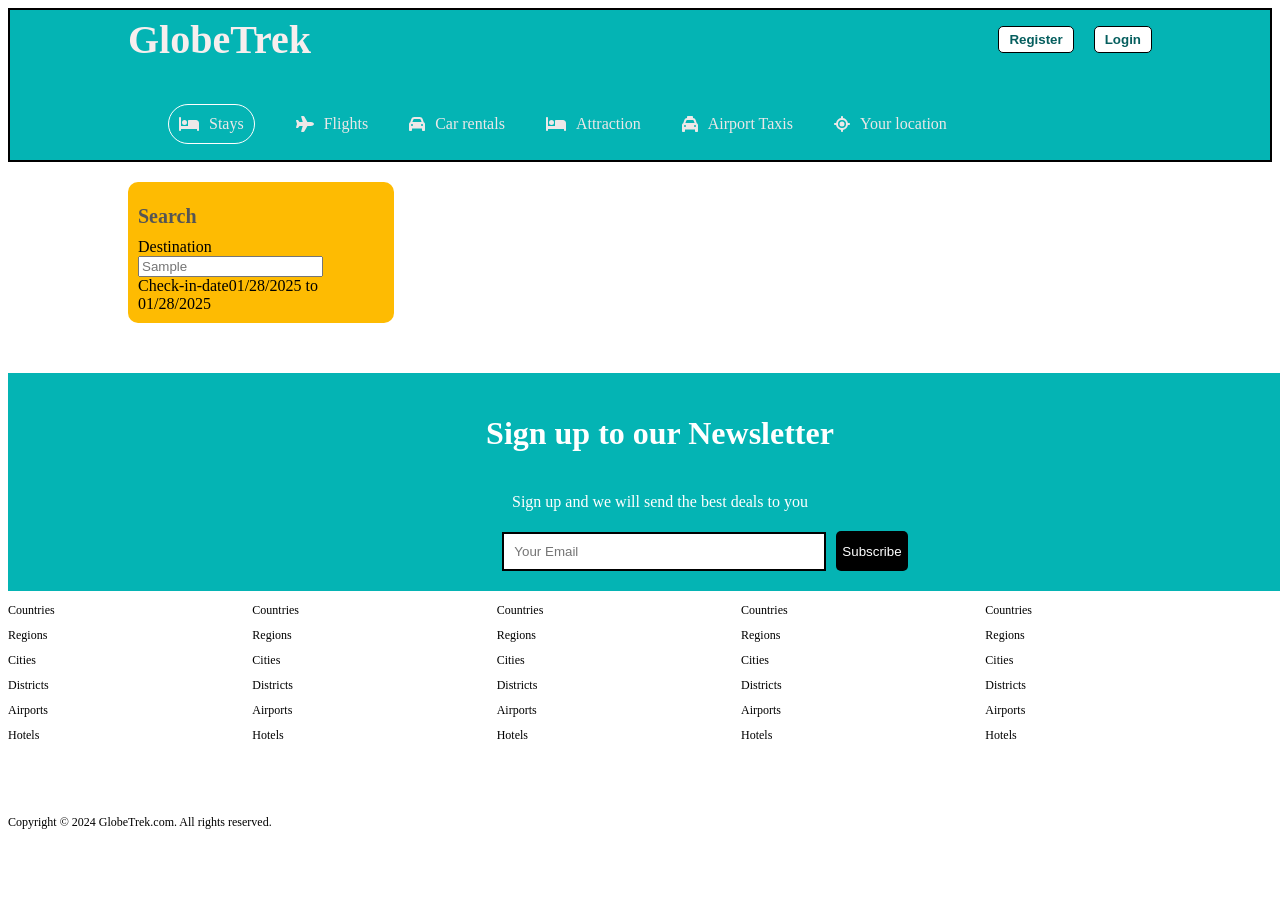
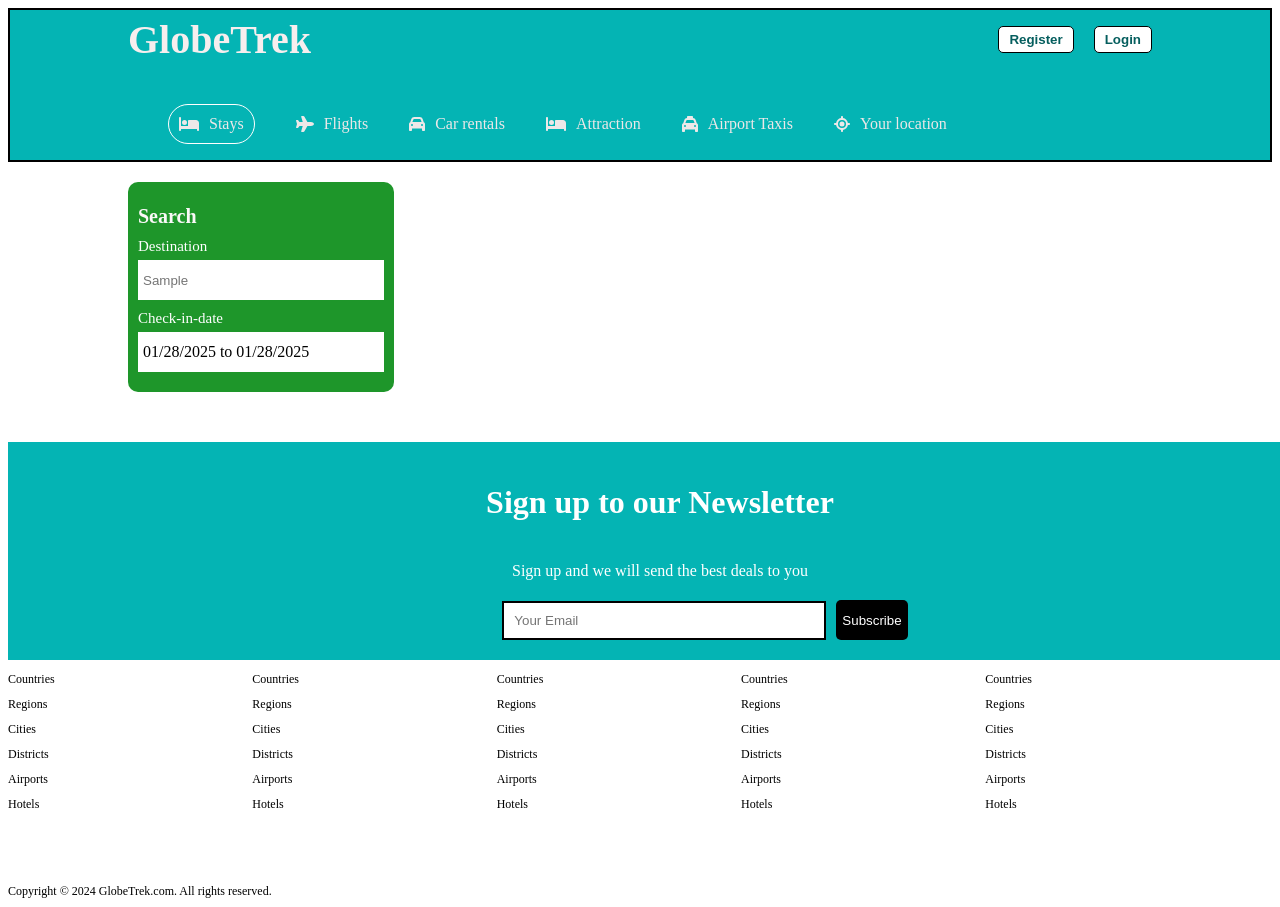
Before and after one commit to par2hibATU/Y4-GlobeTrek-PE-, a React (Create React App) app: page / in a window 1280 px wide. Both pictures are taken after typing "Sample" into the empty fields and a click on the button "Search". Shown: the top 907 px of the page. Before the commit the page ends 838 px from the top, so only its background shows below. Built offline with nearby package versions, Linux system fonts and the light colour scheme.

Commit message:
Search button on home page directs to the hotel page with the information like destination, date and room numnbers

```diff
--- a/src/pages/list/List.jsx
+++ b/src/pages/list/List.jsx
@@ -42,5 +42,3 @@ export const List = () => {
 }
 
 export default List;
-
-/*Timestamp at 1:09:15*/
--- a/src/pages/list/list.css
+++ b/src/pages/list/list.css
@@ -13,20 +13,48 @@
 
 .listSearch{
     flex: 1;
-    background-color: #febb02;
+    background-color: #1e962a;
     padding: 10px;
     border-radius: 10px;
     position: sticky;
     top: 10px;
+    height: max-content;
 }
 /* position is sticky cause I want to keep the search box stick to the top when user will scroll down the page */
 
 .lsTitle{
     font-size: 20px;
-    color: #555;
+    color: #faf8f8;
     margin-bottom: 10px;
 }
 
 .listResult{
     flex: 3;
 }
+
+.lsItem{
+    display: flex;
+    flex-direction: column;
+    gap: 5px;
+    margin-bottom: 10px;
+}
+
+.lsItem>label{
+    font-size: 15px;
+    color: white;
+}
+
+.lsItem>input{
+    height: 30px;
+    border: none;
+    padding: 5px;
+}
+
+.lsItem>span{
+    height: 30px;
+    padding: 5px;
+    background-color: white;
+    display: flex;
+    align-items: center;
+    cursor: pointer;
+}
```
